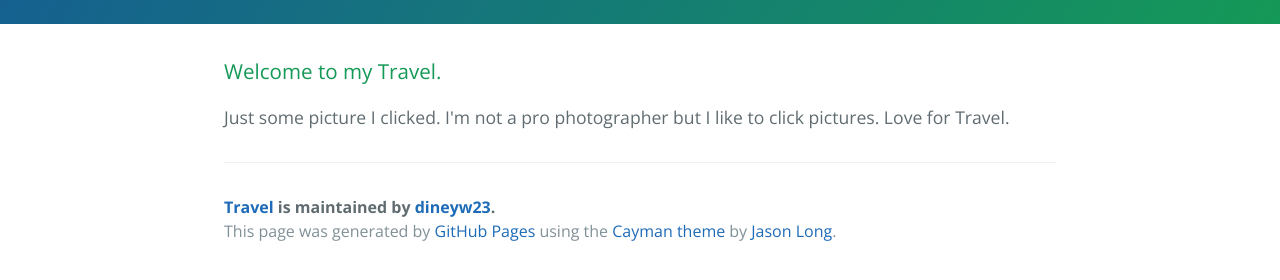
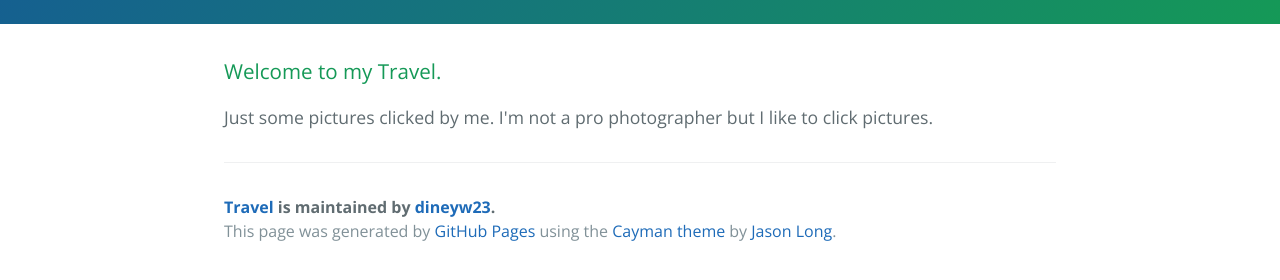
Before and after one commit to dineyw23/travel, a Jekyll site: the page index.html, which Jekyll copies as it is, in a window 1280 px wide. Shown: the part 359-639 px from the top of the page. Built offline with Jekyll 4.4.1, drawn with Linux system fonts in a browser that asks for light colours.

Commit message:
modify index

```diff
--- a/index.html
+++ b/index.html
@@ -22,7 +22,7 @@
       <h3>
 <a id="welcome-to-github-pages" class="anchor" href="#welcome-to-github-pages" aria-hidden="true"><span aria-hidden="true" class="octicon octicon-link"></span></a>Welcome to my Travel.</h3>
 <p>
-  Just some picture I clicked. I'm not a pro photographer but I like to click pictures. Love for Travel.
+  Just some pictures clicked by me. I'm not a pro photographer but I like to click pictures.
 </p>
       <footer class="site-footer">
         <span class="site-footer-owner"><a href="https://github.com/dineyw23/travel.github.io">Travel</a> is maintained by <a href="https://github.com/dineyw23">dineyw23</a>.</span>
```
